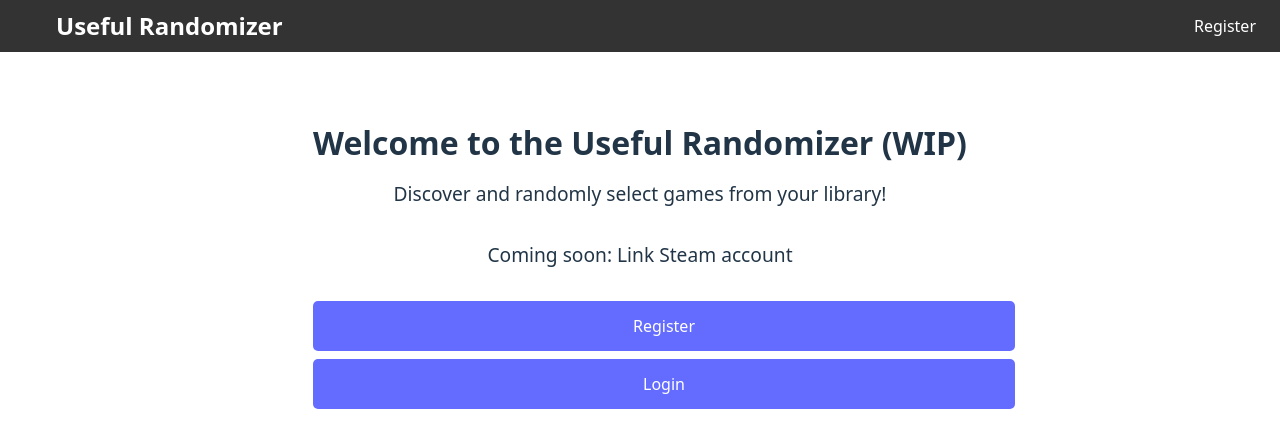
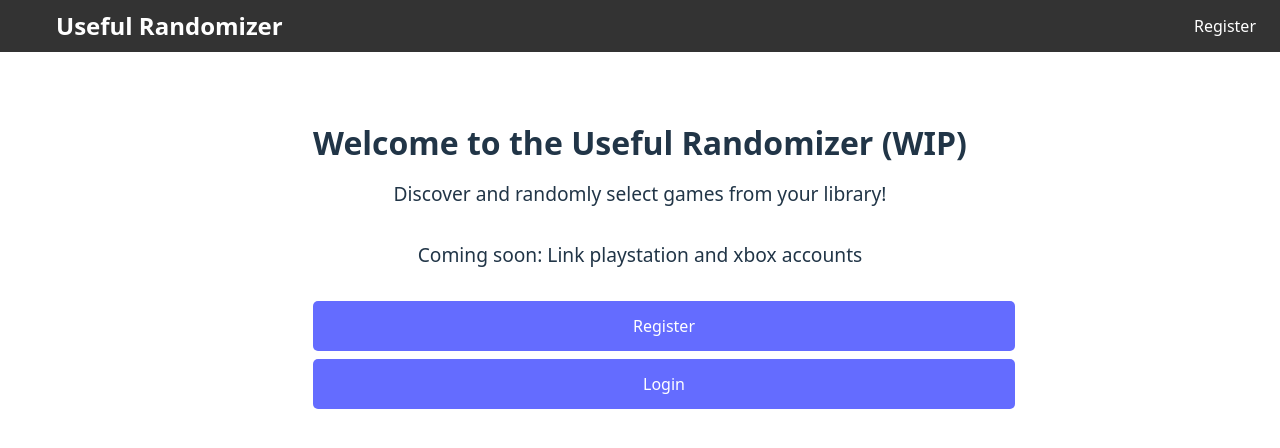
Before and after one commit to sloorjuice/Useful-Randomizer, a React (Vite) app: page / in a window 1280 px wide. Shown: the top 448 px of the page. Built offline with nearby package versions, Linux system fonts and the light colour scheme; no server answers.

Commit message:
Added coffee

```diff
--- a/index.html
+++ b/index.html
@@ -9,5 +9,6 @@
   <body>
     <div id="root"></div>
     <script type="module" src="/src/main.jsx"></script>
+    <script data-name="BMC-Widget" data-cfasync="false" src="https://cdnjs.buymeacoffee.com/1.0.0/widget.prod.min.js" data-id="sloorjuice" data-description="Support me on Buy me a coffee!" data-message="Hey!" data-color="#BD5FFF" data-position="Right" data-x_margin="18" data-y_margin="18"></script>
   </body>
 </html>
--- a/src/css/home.css
+++ b/src/css/home.css
@@ -1,9 +1,5 @@
 body, .home {
   user-select: none; /* Disable text selection */
-}
-
-* {
-  contenteditable: false; /* Ensure no element is editable */
 }
 
 .home {
--- a/src/pages/home.jsx
+++ b/src/pages/home.jsx
@@ -77,7 +77,7 @@ function Home() {
             ) : (
                 <p>Discover and randomly select games from your library!</p>
             )}
-            <p>Coming soon: Link Steam account</p>
+            <p>Coming soon: Link playstation and xbox accounts</p>
             <div className="home__links">
                 {!user && (
                     <>
```
